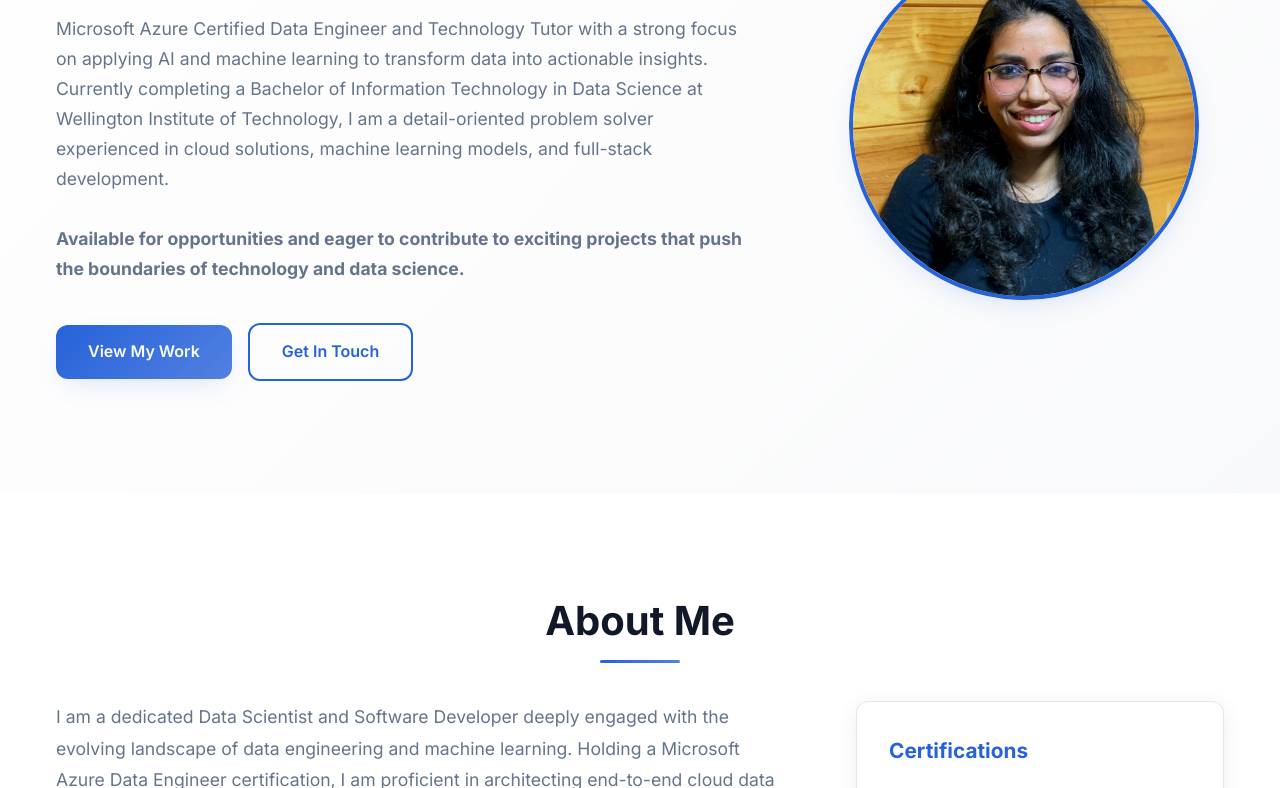
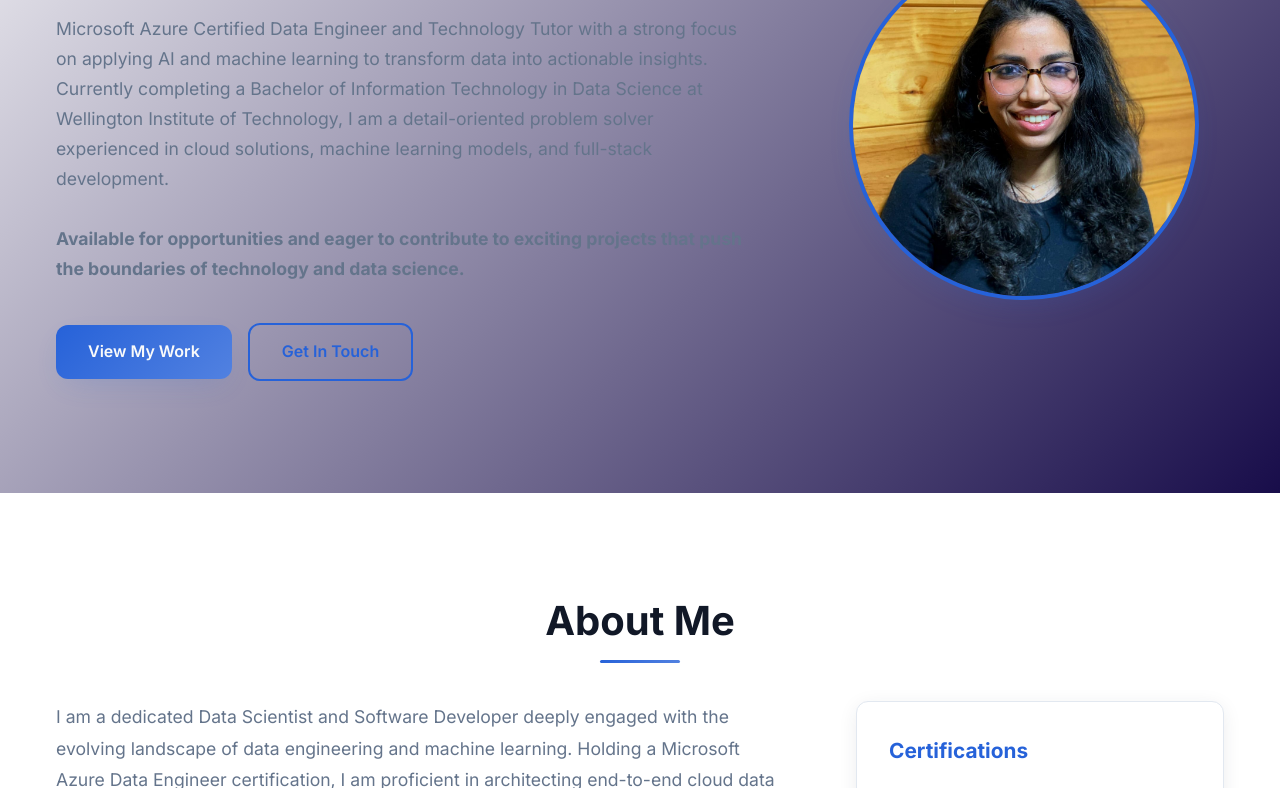
Before and after one commit to adyasinha-WIT/adyasinha-WIT.github.io, a plain HTML site: page index.html in a window 1280 px wide. Shown: the part 307-1095 px from the top of the page. Drawn offline with Linux system fonts and the light colour scheme.

Commit message:
bg color

```diff
--- a/styles.css
+++ b/styles.css
@@ -31,7 +31,7 @@
 
     /* Enhanced Design Tokens */
     --gradient-primary: linear-gradient(135deg, hsl(var(--primary)), hsl(220 70% 60%));
-    --gradient-hero: linear-gradient(135deg, hsl(var(--background)), hsl(220 20% 98%));
+    --gradient-hero: linear-gradient(135deg, hsl(var(--background)), hwb(251 5% 71%));
     --shadow-elegant: 0 10px 30px -10px hsl(var(--primary) / 0.2);
     --shadow-card: 0 4px 20px -2px hsl(220 20% 20% / 0.1);
     --transition-smooth: all 0.3s cubic-bezier(0.4, 0, 0.2, 1);
```
